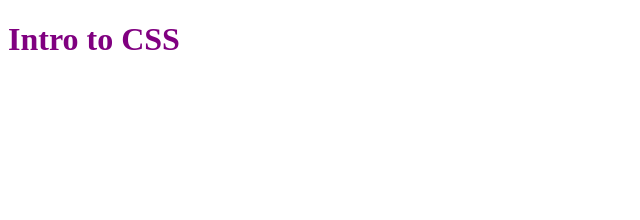
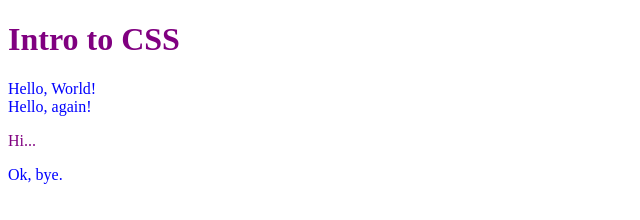
Before and after one commit to josemanuelsalgueiro7-arch/foundations, a plain HTML site: page css/intro/index.html in a window 1280 px wide. Shown: the whole page, without its empty margins (0-640 px from the left). Drawn offline with Linux system fonts and the light colour scheme.

Commit message:
Agregar selector de tipo (o selector de elemento)
+ Definir sobre los elementos de tipo div un color
azul.

```diff
--- a/css/intro/index.html
+++ b/css/intro/index.html
@@ -7,5 +7,9 @@
   </head>
   <body>
     <h1>Intro to CSS</h1>
+    <div>Hello, World!</div>
+    <div>Hello, again!</div>
+    <p>Hi...</p>
+    <div>Ok, bye.</div>
   </body>
 </html>
--- a/css/intro/styles.css
+++ b/css/intro/styles.css
@@ -1,3 +1,9 @@
+/* Universal Selector */
 * {
   color: purple;
 }
+
+/* Type Selector */
+div {
+  color: blue;
+}
```
